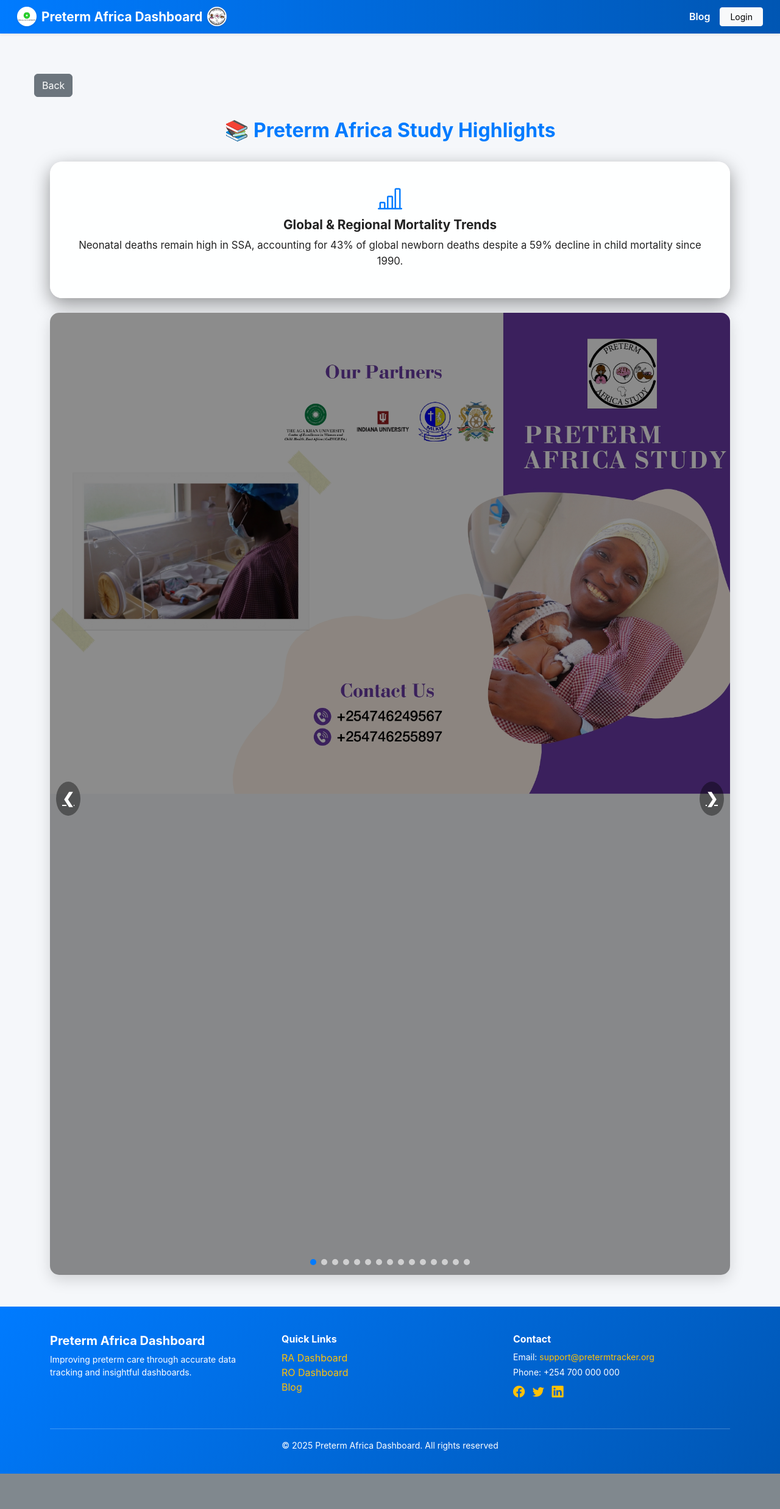
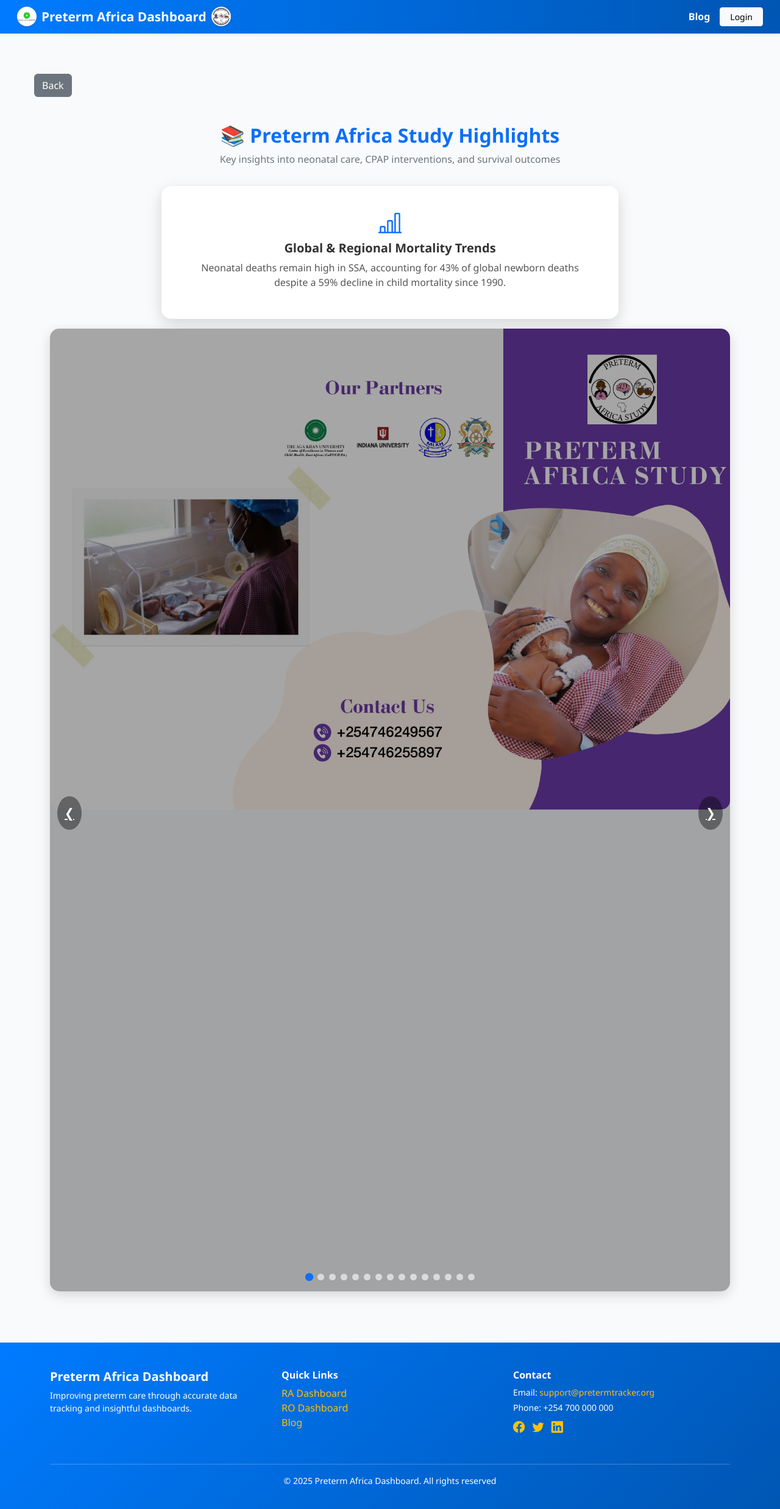
Before and after one commit to GeorgeObanda/preterm__data, a Django app: page / in a window 1280 px wide. Shown: the whole page at 61% size. Before the commit the page ends 2417 px from the top, so only its background shows below. Run offline with Django 5.2, Linux system fonts and the light colour scheme.

Commit message:
20/8/2025 push

```diff
--- a/tracking/forms.py
+++ b/tracking/forms.py
@@ -110,8 +110,7 @@
     site = forms.ModelChoiceField(
         queryset=Site.objects.all(),
         widget=forms.Select(attrs={'class': 'form-control'}),
-        required=True,
-        empty_label="Select Site"
+        required=True
     )
 
     class Meta:
--- a/tracking/models.py
+++ b/tracking/models.py
@@ -19,7 +19,6 @@
 # -----------------------
 class CustomUser(AbstractUser):
     ROLE_CHOICES = (
-        ('','Select your role'),
         ('RA', 'Research Assistant'),
         ('RO', 'Research Officer'),
         ('AD', 'PI'),
--- a/tracking/templates/tracking/blog.html
+++ b/tracking/templates/tracking/blog.html
@@ -3,8 +3,11 @@
 
 {% block content %}
 <style>
+/* GENERAL PAGE STYLES */
 body {
     padding-top: 65px;
+    background: #f9fafb;
+    font-family: 'Segoe UI', Tahoma, Geneva, Verdana, sans-serif;
 }
 
 /* HEADER */
@@ -14,10 +17,11 @@
 }
 .page-header h2 {
     font-weight: 700;
-    color: #007bff;
+    color: #0d6efd;
 }
 .page-header p {
     color: #6c757d;
+    font-size: 1rem;
 }
 
 /* SLIDESHOW */
@@ -26,7 +30,8 @@
     width: 100%;
     overflow: hidden;
     border-radius: 15px;
-    box-shadow: 0 8px 25px rgba(0,0,0,0.15);
+    box-shadow: 0 6px 20px rgba(0,0,0,0.15);
+    margin-bottom: 1.5rem;
 }
 .slides {
     display: flex;
@@ -38,115 +43,124 @@
 }
 .slide img {
     width: 100%;
-    height: auto; /* keep full aspect ratio */
+    height: auto;
     display: block;
+    border-radius: 15px;
 }
 
-/* Overlay */
+/* Overlay effect for text focus */
 .slideshow-container::before {
     content: "";
     position: absolute;
-    top: 0; left: 0;
-    width: 100%; height: 100%;
-    background: rgba(0, 0, 0, 0.45);
+    inset: 0;
+    background: rgba(0, 0, 0, 0.35);
     z-index: 1;
     pointer-events: none;
 }
 
 /* FEATURE CARD */
 .feature-card {
-    background: rgba(255, 255, 255, 0.95);
-    border-radius: 20px;
+    background: #fff;
+    border-radius: 16px;
     padding: 2rem 2.5rem;
-    color: #222;
+    color: #333;
     text-align: center;
-    box-shadow: 0 10px 30px rgba(0,0,0,0.4);
+    box-shadow: 0 8px 25px rgba(0,0,0,0.15);
     font-size: 1.05rem;
     line-height: 1.5;
-    transition: opacity 0.8s ease-in-out;
+    transition: opacity 0.6s ease-in-out, transform 0.3s ease;
     cursor: pointer;
-    margin-bottom: 1.5rem;
+    margin: 1rem auto;
+    max-width: 750px;
+}
+.feature-card:hover {
+    transform: translateY(-5px);
 }
 .feature-card i {
-    font-size: 2.5rem;
+    font-size: 2.4rem;
     margin-bottom: 0.6rem;
-    color: #007bff;
+    color: #0d6efd;
 }
 .feature-card h4 {
     font-weight: 700;
     margin-bottom: 0.5rem;
-    font-size: 1.3rem;
+    font-size: 1.25rem;
 }
 .feature-card p {
-    font-size: 1.05rem;
+    font-size: 1rem;
+    color: #555;
 }
 
-/* ARROWS */
+/* NAVIGATION ARROWS */
 .prev, .next {
     cursor: pointer;
     position: absolute;
     top: 50%;
-    padding: 10px;
-    margin-top: -20px;
+    padding: 12px;
+    margin-top: -22px;
     color: white;
     font-weight: bold;
-    font-size: 1.5rem;
+    font-size: 1.3rem;
     background: rgba(0,0,0,0.4);
     border-radius: 50%;
     user-select: none;
     z-index: 3;
+    transition: background 0.3s ease;
 }
 .prev:hover, .next:hover {
     background: rgba(0,0,0,0.7);
 }
-.prev { left: 10px; }
-.next { right: 10px; }
+.prev { left: 12px; }
+.next { right: 12px; }
 
 /* DOTS */
 .dots-container {
     text-align: center;
     position: absolute;
-    bottom: 10px;
+    bottom: 12px;
     width: 100%;
     z-index: 3;
 }
 .dot {
     cursor: pointer;
-    height: 10px;
-    width: 10px;
+    height: 11px;
+    width: 11px;
     margin: 0 4px;
     background-color: rgba(255,255,255,0.6);
     border-radius: 50%;
     display: inline-block;
-    transition: background-color 0.3s ease;
+    transition: background-color 0.3s ease, transform 0.2s ease;
 }
-.dot.active {
-    background-color: #007bff;
+.dot.active, .dot:hover {
+    background-color: #0d6efd;
+    transform: scale(1.2);
 }
 
 /* RESPONSIVE */
 @media (max-width: 768px) {
     .feature-card { padding: 1.5rem; }
+    .feature-card h4 { font-size: 1.1rem; }
 }
 </style>
 
-<div class="container my-3">
+<div class="container my-4">
     <!-- HEADER -->
     <div class="page-header">
         <h2>📚 Preterm Africa Study Highlights</h2>
+        <p class="lead">Key insights into neonatal care, CPAP interventions, and survival outcomes</p>
     </div>
 
-    <!-- FEATURE CARD (now before description) -->
+    <!-- FEATURE CARD -->
     <div class="feature-card" id="feature-card"></div>
-    <button id="continueBtn" class="btn btn-primary mt-3" style="display:none;">Continue</button>
+    <div class="text-center">
+        <button id="continueBtn" class="btn btn-primary mt-3" style="display:none;">Continue</button>
+    </div>
 
     <!-- SLIDESHOW -->
     <div class="slideshow-container">
         <div class="slides" id="slides"></div>
-
         <a class="prev" onclick="changeSlide(-1)">❮</a>
         <a class="next" onclick="changeSlide(1)">❯</a>
-
         <div class="dots-container" id="dots-container"></div>
     </div>
 </div>
@@ -212,7 +226,7 @@
             <p>${highlight.desc}</p>
         `;
         featureCard.style.opacity = 1;
-    }, 300);
+    }, 250);
     dots.forEach((dot, idx) => dot.classList.toggle('active', idx === currentIndex));
 }
 
@@ -242,7 +256,7 @@
     startAutoSlide();
 }
 
-// Pause & Continue
+// Pause on click
 featureCard.addEventListener('click', () => {
     isPaused = true;
     continueBtn.style.display = 'inline-block';
--- a/tracking/templates/tracking/participant_detail.html
+++ b/tracking/templates/tracking/participant_detail.html
@@ -129,7 +129,7 @@
             {% else %}
             <!-- Read-only view for other users -->
             <div class="text-center text-muted mt-3">
-                You do not have permission to edit this participant's details.
+<!--                You do not have permission to edit this participant's details.-->
             </div>
             {% endif %}
 
```
Also changed, not shown: tracking/templates/tracking/signup.html (+33 -9 lines), db.sqlite3.
